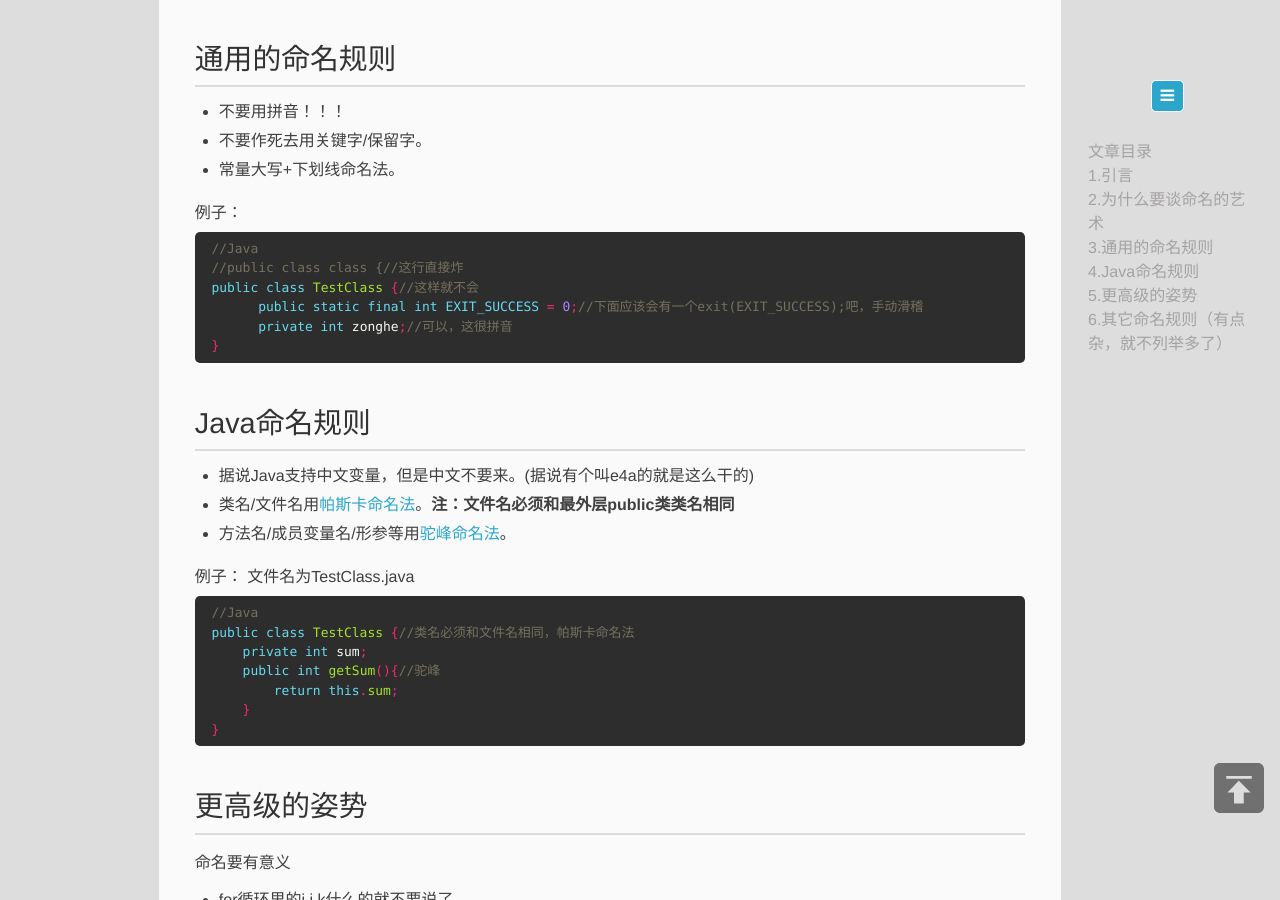
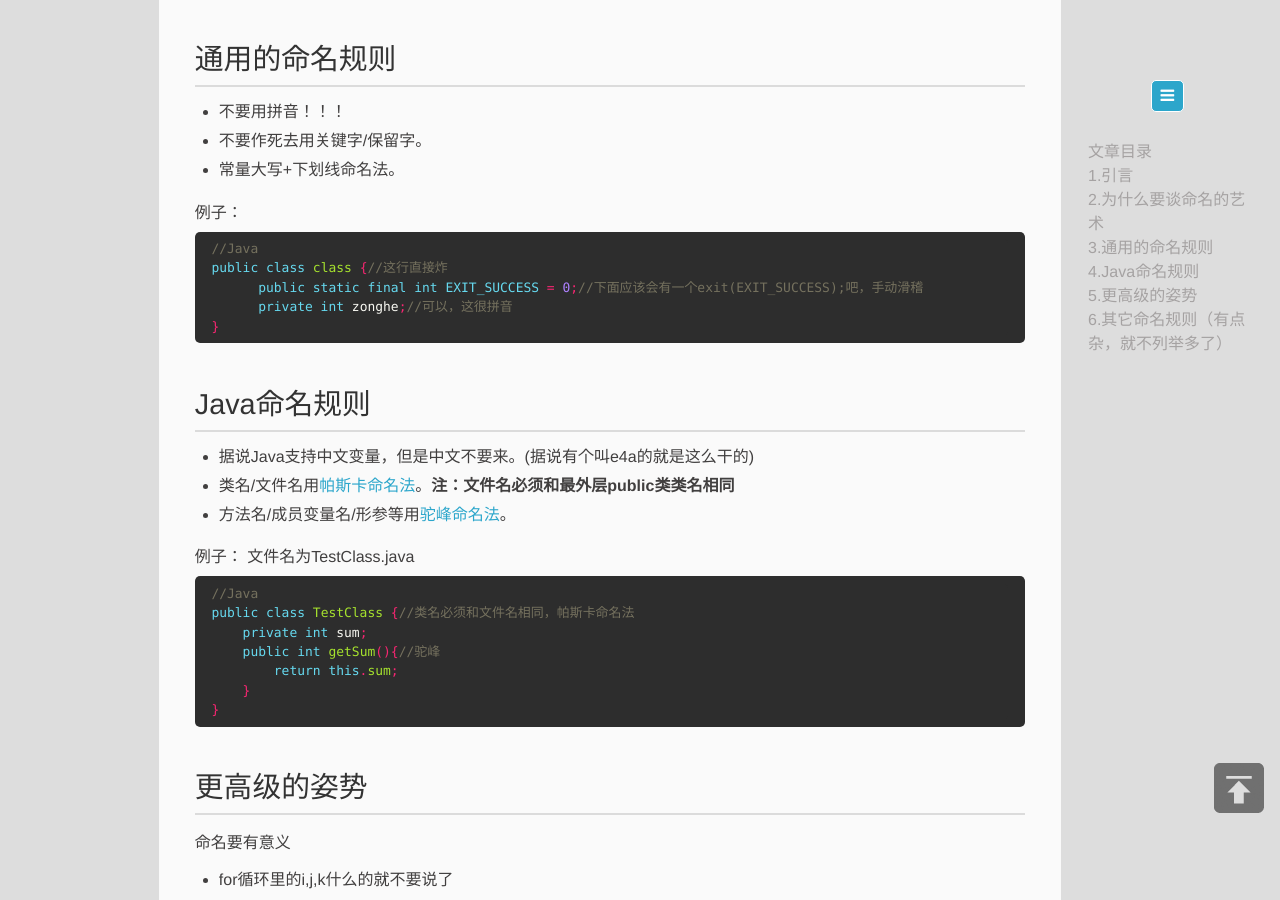
Before and after one commit to PinkD/pinkd.github.io, a Jekyll site: the page built from _posts/2016-9-14-art-of-name.md, in a window 1280 px wide and 900 px high, scrolled down 1039 px. Built offline with Jekyll 4.4.1, drawn with Linux system fonts in a browser that asks for light colours.

Commit message:
markdown format test

````diff
--- a/_posts/2016-9-14-art-of-name.md
+++ b/_posts/2016-9-14-art-of-name.md
@@ -41,8 +41,7 @@ int jianchayonghuming(char *yonghuming);
 
 ```java
 //Java
-//public class class {//这行直接炸
-public class TestClass {//这样就不会
+public class class {//这行直接炸
       public static final int EXIT_SUCCESS = 0;//下面应该会有一个exit(EXIT_SUCCESS);吧，手动滑稽
       private int zonghe;//可以，这很拼音
 }
@@ -55,6 +54,7 @@ public class TestClass {//这样就不会
 
 例子：
 文件名为TestClass.java
+
 ```java
 //Java
 public class TestClass {//类名必须和文件名相同，帕斯卡命名法
````
